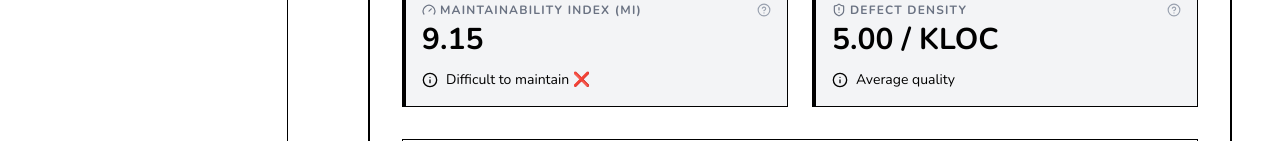
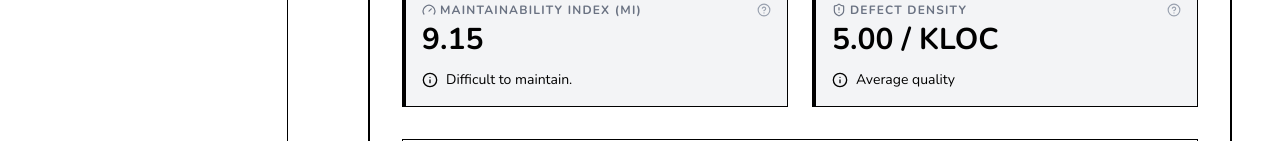
Before and after one commit to saadmansakib47/katydids, a Next.js app: page /dashboard/quality in a window 1280 px wide. Shown: the part 659-800 px from the top of the page. Built offline with nearby package versions, Linux system fonts and the light colour scheme.

Commit message:
refactor : remove emojis

```diff
--- a/components/metrics/QualityCalculator.tsx
+++ b/components/metrics/QualityCalculator.tsx
@@ -142,7 +142,7 @@ export function QualityCalculator() {
             icon={Gauge}
             value={mi.toFixed(2)}
             good={mi > 40}
-            comment={mi > 60 ? "Highly maintainable 🚀" : mi > 20 ? "Maintainable with care ⚠️" : "Difficult to maintain ❌"}
+            comment={mi > 60 ? "Highly maintainable." : mi > 20 ? "Maintainable with care." : "Difficult to maintain."}
             tooltip="Proprietary metric measuring relative maintainability (SEI model)."
           />
           <ResultCard
@@ -150,7 +150,7 @@ export function QualityCalculator() {
             icon={ShieldAlert}
             value={`${defectDensity.toFixed(2)} / KLOC`}
             good={defectDensity < 5}
-            comment={defectDensity < 2 ? "High quality code! ✅" : defectDensity < 10 ? "Average quality" : "Critical defect rate ⚠️"}
+            comment={defectDensity < 2 ? "High quality code." : defectDensity < 10 ? "Average quality" : "Critical defect rate."}
             tooltip="Number of defects per 1000 lines of code."
           />
         </div>
```
